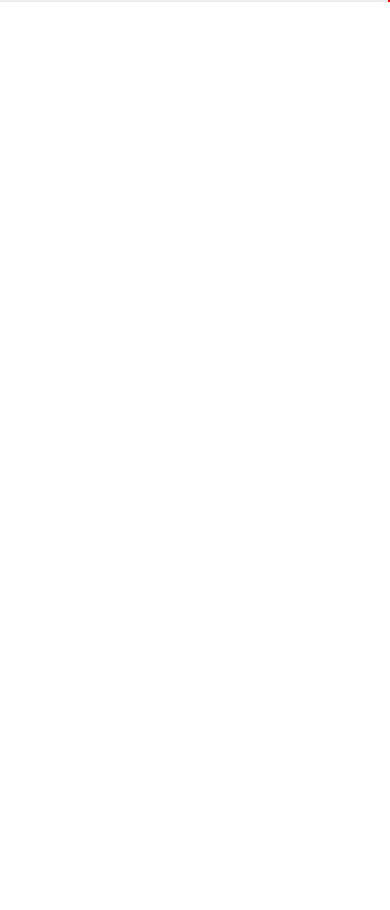
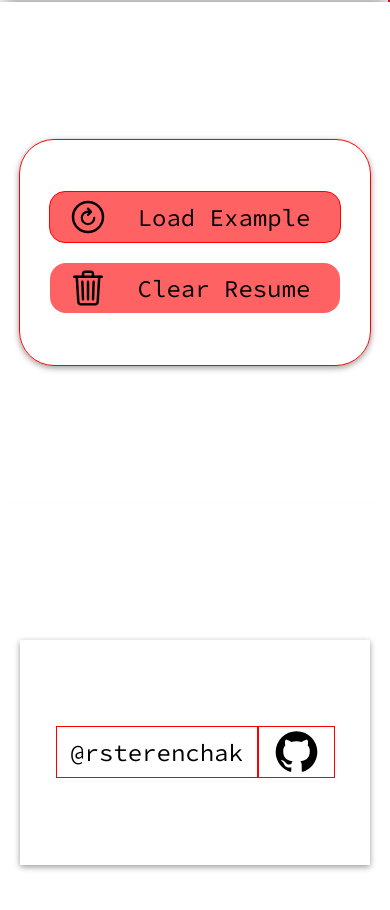
Before and after one commit to rsterenchak/react_practice, a React (Vite) app in the folder my-first-react-app/: page / in a window 390 px wide. Shown: the part 1700-2610 px from the top of the page. Built offline with nearby package versions, Linux system fonts and the light colour scheme.

Commit message:
made styling changes for mobileExtension comp

```diff
--- a/my-first-react-app/src/ClearButtonMobile.jsx
+++ b/my-first-react-app/src/ClearButtonMobile.jsx
@@ -3,7 +3,7 @@ import trashIcon from './assets/trash-outline.svg'
 import './index.css'
 
 function ClearButtonMobile({
-    runExperienceUpdate
+  runResumeClear
   }){
 
     // console.log('Opened LoadButtonMobile.jsx');
@@ -27,7 +27,7 @@ function ClearButtonMobile({
 
       <div className="formatOptionsInner2"
 
-        onClick={runExperienceUpdate}
+        onClick={runResumeClear}
 
         onMouseEnter={() => setHovered(true)}
         onMouseLeave={() => setHovered(false)}
--- a/my-first-react-app/src/LoadButtonMobile.jsx
+++ b/my-first-react-app/src/LoadButtonMobile.jsx
@@ -3,7 +3,7 @@ import loadIcon from './assets/refresh-outline.svg'
 import './index.css'
 
 function LoadButtonMobile({
-    runEducationUpdate
+  runEducationUpdater
   }){
 
     // console.log('Opened LoadButtonMobile.jsx');
@@ -27,7 +27,7 @@ function LoadButtonMobile({
 
       <div className="formatOptionsInner1"
 
-        onClick={runEducationUpdate}
+        onClick={runEducationUpdater}
 
         onMouseEnter={() => setHovered(true)}
         onMouseLeave={() => setHovered(false)}
--- a/my-first-react-app/src/MainSection.jsx
+++ b/my-first-react-app/src/MainSection.jsx
@@ -1948,11 +1948,11 @@ function DownloadButton({
 
 
 function MainSection({
-  isWindow
 }) {
 
   // Set up state for turning off/on MobileExtension.jsx
   const [isMobileExtension, setMobileExtension] = useState(false);
+  const [initialCheck, setInitialCheck] = useState(true);
 
   // Set up state for dropDown menu components
   const [activeIndex, setActiveIndex] = useState(0);
@@ -2304,23 +2304,56 @@ function MainSection({
 
   // upon render perform check
 
+  console.log("rendered width: " + window.innerWidth);
+
+  console.log(initialCheck);
+
   // initial render - on render check if matches (< 1291px)
-  if(mediaQuery.matches){
-
-    if(mediaQuery.matches){
-
-
-    }
-
-  }
-
-  // concurrent watch -
+  if(window.innerWidth < 1290){
+
+    if((window.innerWidth < 1290) && (initialCheck)){
+
+      // console.log('below 1290px');
+
+      setMobileExtension(true)// switch on mobileExtension - re-render
+      setInitialCheck(false)// turn off initial check
+
+    }
+    else{
+
+      // console.log('above 1290px');
+
+    }
+
+  }
+
+  // initial render - on render check if matches (> 1291px)
+  if(window.innerWidth > 1290){
+
+    if((window.innerWidth > 1290) && (initialCheck)){
+
+      // console.log('above 1290px: ' + window.innerWidth);
+
+      setMobileExtension(false)// switch on mobileExtension - re-render
+      setInitialCheck(false)// turn off initial check
+
+    }
+    else{
+
+      // console.log('below 1290px: ' + window.innerWidth);
+
+    }
+
+  }
+
+
+  // concurrent watch - when threshold is crossed
+  //                  - turn on InitialCheck()
   mediaQuery.onchange = (e) => {
 
-    if(e.matches){
-
-
-    }
+    console.log(window.innerWidth);
+    setInitialCheck(true);
+
   }
 
     return <>
@@ -2466,7 +2499,10 @@ function MainSection({
     (
 
       <>
-        <MobileExtension />
+        <MobileExtension
+          passedEducationUpdater={() => updateForPresets()}
+          passedResumeClear={() => clearResumeInfo()}
+        />
       </>
     ) : (
 
--- a/my-first-react-app/src/MobileExtension.jsx
+++ b/my-first-react-app/src/MobileExtension.jsx
@@ -1,10 +1,12 @@
 import { useState } from 'react'
+import gitIcon from './assets/github.svg'
 import LoadButtonMobile from './LoadButtonMobile.jsx';
 import ClearButtonMobile from './ClearButtonMobile.jsx';
 import './index.css'
 
 function MobileExtension({
-
+  passedEducationUpdater,
+  passedResumeClear
 }) {
 
 
@@ -15,10 +17,11 @@ function MobileExtension({
           <div id='formatOptionsNew'>
 
             <LoadButtonMobile
+              runEducationUpdater={passedEducationUpdater}
             />
 
             <ClearButtonMobile
-
+              runResumeClear={passedResumeClear}
             />
 
           </div>
@@ -28,8 +31,11 @@ function MobileExtension({
         <div id='innerFoot2'>
           <div id='footerAreaNew'>
             <div id='footerAreaInner'>
-              <div id='footAreaText'></div>
-              <div id='footAreaLogo'></div>
+              <div className='footAreaText'></div>
+              <a href='https://github.com/rsterenchak' target="_blank">
+                <img className='footAreaLogo' src={gitIcon} alt={'github icon link'}></img>
+              </a>
+              {/* <div id='footAreaLogo'></div> */}
             </div>
           </div>
 
--- a/my-first-react-app/src/index.css
+++ b/my-first-react-app/src/index.css
@@ -1152,26 +1152,25 @@ ul {
 
   }
 
-  #footAreaText {
+  .footAreaText {
     display: flex;
     align-items: center;
     justify-content: center;
-    font-size: 24px;
+    font-size: 36px;
     height: 50px;
     width: 250px;
-    border: 1px solid red;
   }
 
-  #footAreaText::before {
+  .footAreaText::before {
     content: '@rsterenchak';
 
   }
 
-  #footAreaLogo {
-
+  .footAreaLogo {
+    padding-top: 10px;
     height: 50px;
     width: 75px;
-    border: 1px solid blue;
+
   }
 
   #selectionSec {
@@ -1331,14 +1330,14 @@ ul {
     border: 1px solid red;
   }
 
-  #formatOptionsInner1 {
-    max-width: 325px;
+  .formatOptionsInner1 {
+    max-width: 290px;
     border: 1px solid red;
   }
 
-  #formatOptionsInner2 {
+  .formatOptionsInner2 {
+    max-width: 290px;
 
-    max-width: 325px;
   }
 
   #footerAreaNew {
@@ -1346,5 +1345,17 @@ ul {
 
   }
 
+  .footAreaText {
+    font-size: 24px;
+    width: 200px;
+    border: 1px solid red;
+  }
+
+  .footAreaLogo {
+    display: flex;
+    padding-top: 0px;
+    justify-content: start;
+    border: 1px solid red;
+  }
 
 }
--- a/my-first-react-app/src/main.jsx
+++ b/my-first-react-app/src/main.jsx
@@ -26,7 +26,6 @@ if(mediaQuery.matches){
     <React.StrictMode>
       <div id='outerContainer'>
         <MainSection
-          isWindow={window.innerWidth}
         />
         {/* <MobileExtension /> */}
      </div>
@@ -39,7 +38,6 @@ else{
     <React.StrictMode>
       <div id='outerContainer'>
         <MainSection
-          isWindow={window.innerWidth}
         />
       </div>
     </React.StrictMode>,
@@ -61,7 +59,6 @@ mediaQuery.onchange = (e) => {
     <React.StrictMode>
       <div id='outerContainer'>
         <MainSection
-          isWindow={window.innerWidth}
         />
         {/* <MobileExtension /> */}
      </div>
@@ -74,7 +71,6 @@ mediaQuery.onchange = (e) => {
       <React.StrictMode>
         <div id='outerContainer'>
           <MainSection
-            isWindow={window.innerWidth}
           />
         </div>
       </React.StrictMode>,
```
